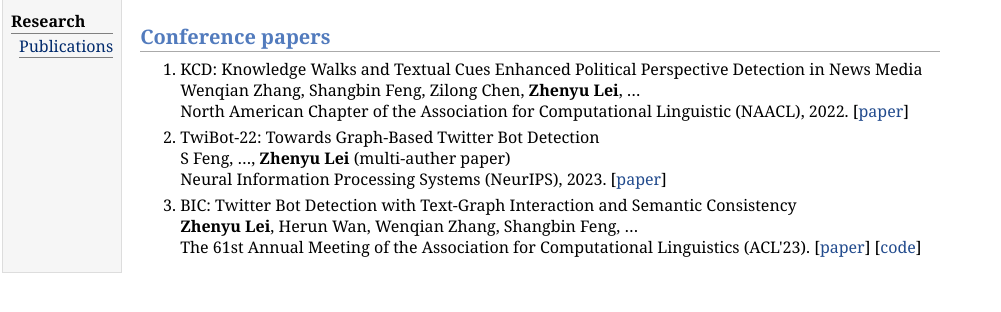
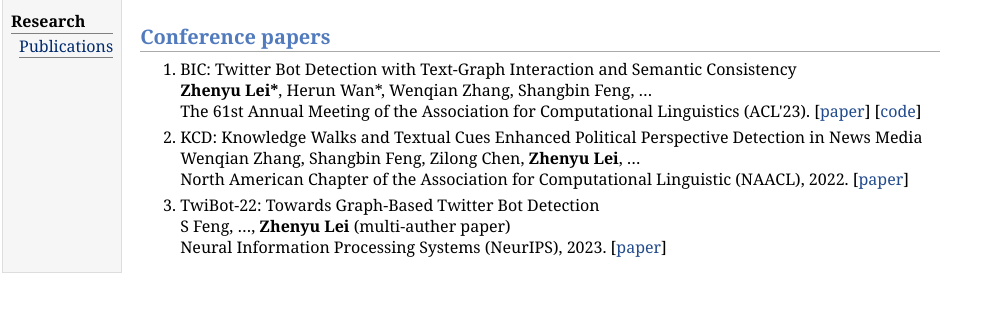
Before and after one commit to LzyFischer/old_website, a plain HTML site: page publications.html in a window 1280 px wide. Shown: the part 106-418 px from the top of the page, without its empty margins (0-1001 px from the left). Drawn offline with nearby package versions, Linux system fonts and the light colour scheme; some packages are replaced by stand-ins of ours.

Commit message:
Update publications.html

```diff
--- a/publications.html
+++ b/publications.html
@@ -44,6 +44,11 @@ MathJax.Hub.Config({
 <h2>Conference papers
 </h2>
 <ol>
+<li><p>BIC: Twitter Bot Detection with Text-Graph Interaction and Semantic Consistency<br />
+<b>Zhenyu Lei*</b>, Herun Wan*, Wenqian Zhang, Shangbin Feng, &hellip;<br />
+The 61st Annual Meeting of the Association for Computational Linguistics (ACL'23). [<a href="https://arxiv.org/pdf/2208.08320.pdf" target=&ldquo;blank&rdquo;>paper</a>] [<a href="https://github.com/LzyFischer/BIC" target=&ldquo;blank&rdquo;>code</a>]
+
+</p>
 <li><p>KCD: Knowledge Walks and Textual Cues Enhanced Political Perspective Detection in News Media<br />
 Wenqian Zhang, Shangbin Feng, Zilong Chen, <b>Zhenyu Lei</b>, &hellip;<br />
 North American Chapter of the Association for Computational Linguistic (NAACL), 2022. [<a href="https://arxiv.org/pdf/2204.04046.pdf" target=&ldquo;blank&rdquo;>paper</a>]
@@ -55,10 +60,7 @@ North American Chapter of the Association for Computational Linguistic (NAACL),
 S Feng, &hellip;, <b>Zhenyu Lei</b> (multi-auther paper)<br />
 Neural Information Processing Systems (NeurIPS), 2023. [<a href="https://arxiv.org/pdf/2206.04564.pdf" target=&ldquo;blank&rdquo;>paper</a>]
 
-</p>
-<li><p>BIC: Twitter Bot Detection with Text-Graph Interaction and Semantic Consistency<br />
-<b>Zhenyu Lei</b>, Herun Wan, Wenqian Zhang, Shangbin Feng, &hellip;<br />
-The 61st Annual Meeting of the Association for Computational Linguistics (ACL'23). [<a href="https://arxiv.org/pdf/2208.08320.pdf" target=&ldquo;blank&rdquo;>paper</a>] [<a href="https://github.com/LzyFischer/BIC" target=&ldquo;blank&rdquo;>code</a>]
+
 </p>
 </li>
 </ol>
```
